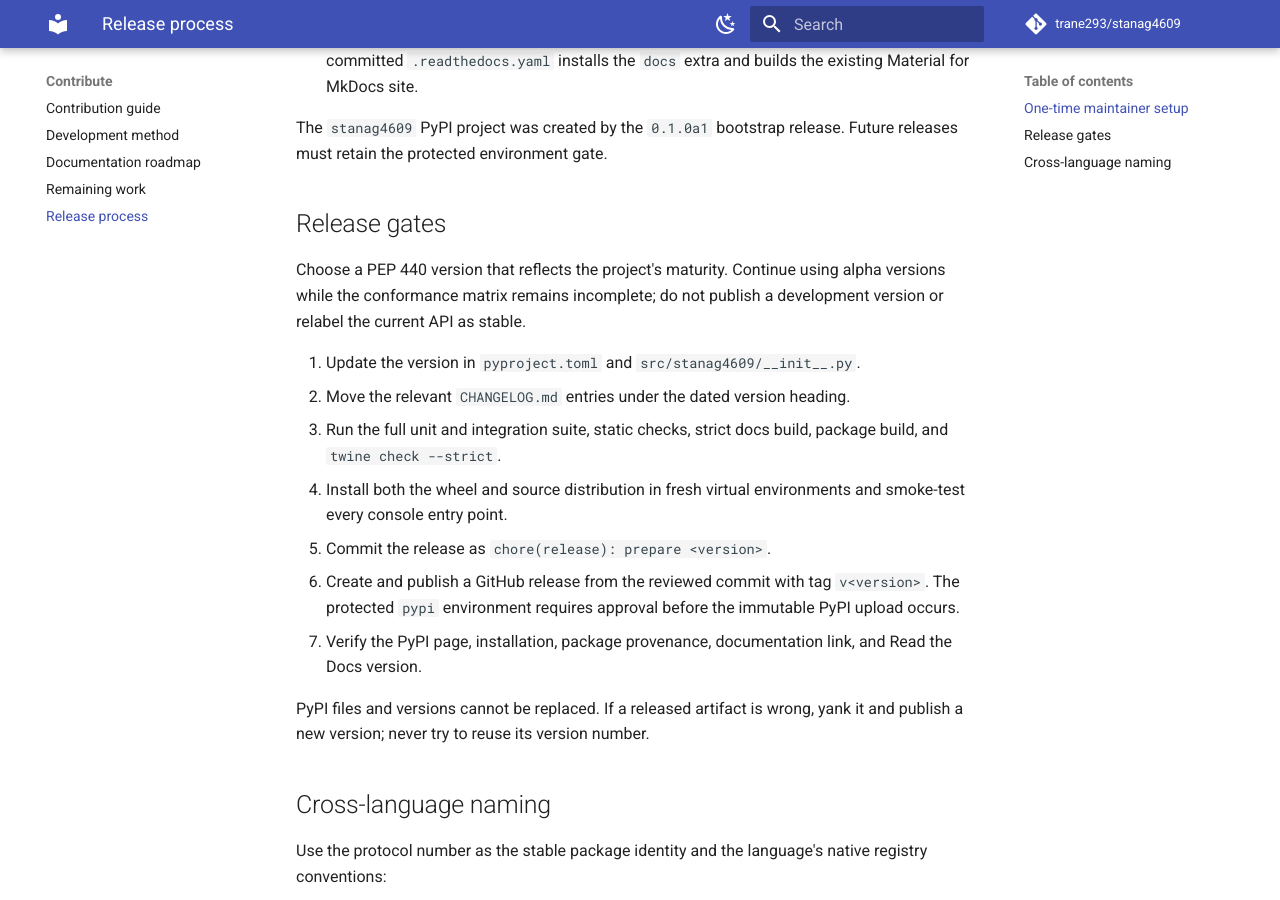
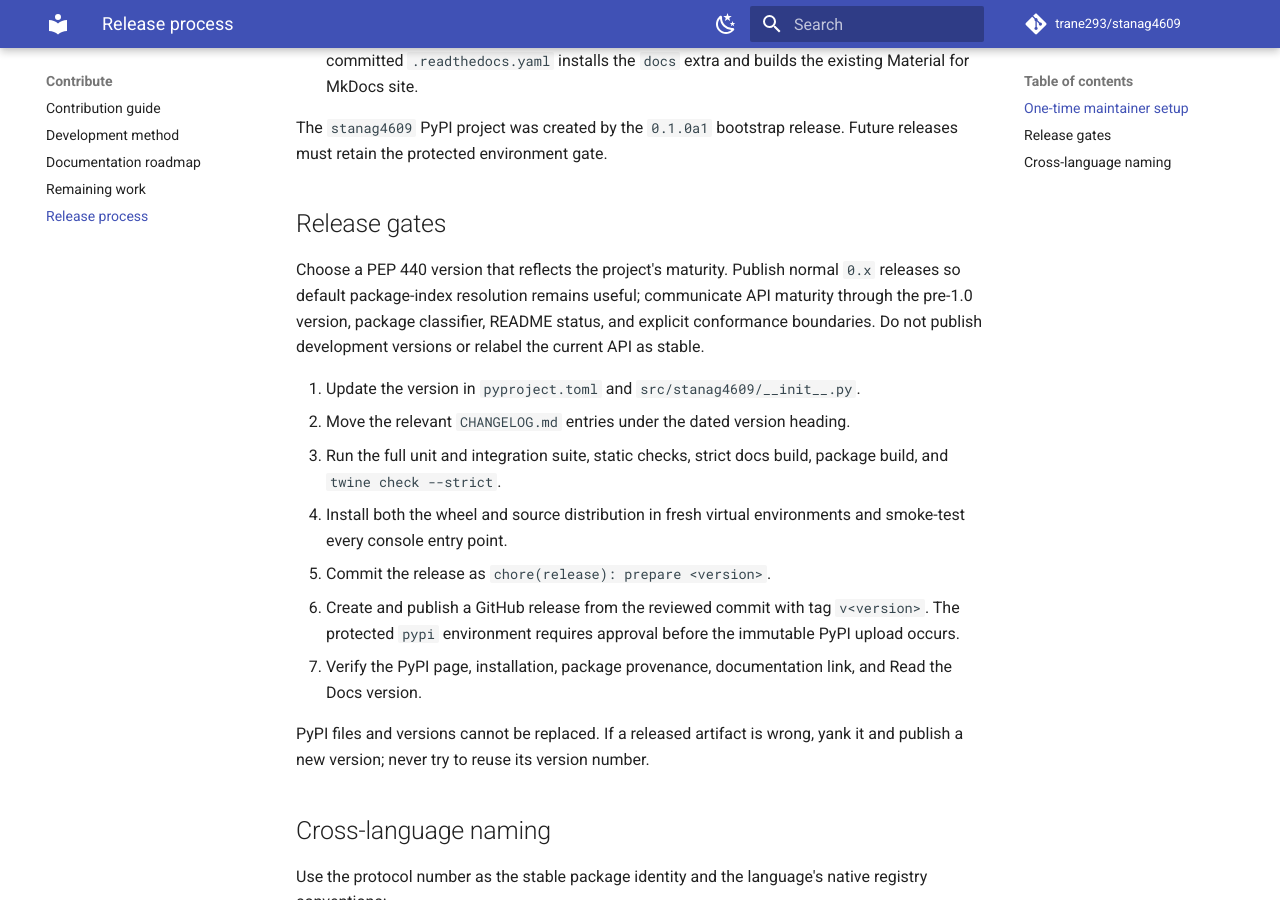
Before and after one commit to trane293/stanag4609, an MkDocs documentation site: the page built from docs/RELEASING.md, in a window 1280 px wide and 900 px high, scrolled down 1107 px. Built offline with MkDocs 1.6.1 and Material for MkDocs 9.7.7, drawn with Linux system fonts in a browser that asks for light colours; comment, search, counter and statistics services are not loaded.

```diff
--- a/docs/RELEASING.md
+++ b/docs/RELEASING.md
@@ -43,9 +43,11 @@ Future releases must retain the protected environment gate.
 
 ## Release gates
 
-Choose a PEP 440 version that reflects the project's maturity. Continue using
-alpha versions while the conformance matrix remains incomplete; do not publish
-a development version or relabel the current API as stable.
+Choose a PEP 440 version that reflects the project's maturity. Publish normal
+`0.x` releases so default package-index resolution remains useful; communicate
+API maturity through the pre-1.0 version, package classifier, README status,
+and explicit conformance boundaries. Do not publish development versions or
+relabel the current API as stable.
 
 1. Update the version in `pyproject.toml` and `src/stanag4609/__init__.py`.
 2. Move the relevant `CHANGELOG.md` entries under the dated version heading.
--- a/pyproject.toml
+++ b/pyproject.toml
@@ -4,7 +4,7 @@ build-backend = "hatchling.build"
 
 [project]
 name = "stanag4609"
-version = "0.1.0a6"
+version = "0.1.0"
 description = "Pure-Python STANAG 4609 transport and MISB KLV toolkit"
 readme = "README.md"
 requires-python = ">=3.10"
--- a/src/stanag4609/__init__.py
+++ b/src/stanag4609/__init__.py
@@ -1066,4 +1066,4 @@ __all__ = [
     "verify_fmv_stream",
 ]
 
-__version__ = "0.1.0a6"
+__version__ = "0.1.0"
```
Also changed, not shown: CHANGELOG.md (+3 -3 lines), docs/COMPLETION_AUDIT.md (+2 -2 lines), docs/ROADMAP.md (+2 -2 lines).
